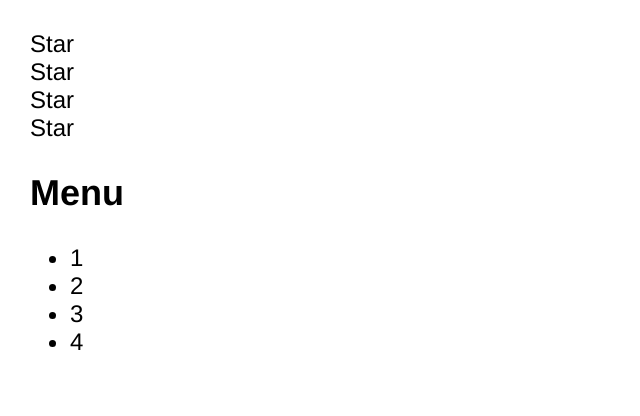
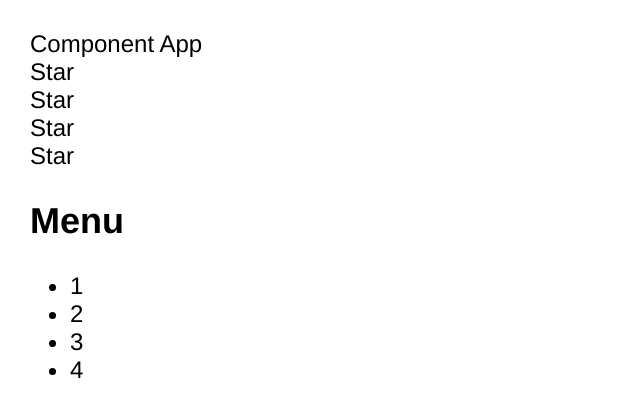
Before and after one commit to Lelik7777/react-kabzda, a React (Create React App) app: page / in a window 1280 px wide. Shown: the top 416 px of the page, without its empty margins (0-640 px from the left). Built offline with nearby package versions, Linux system fonts and the light colour scheme.

Commit message:
add react-kabzda 02

```diff
--- a/src/App.tsx
+++ b/src/App.tsx
@@ -1,10 +1,12 @@
 import React from 'react';
 import './App.css';
+import {log} from 'util';
 
 function App() {
+    console.log('App rendering')
     return (
         <div className="App">
-
+            <TitleApp/>
             <Rating/>
             <According/>
         </div>
@@ -12,6 +14,8 @@ function App() {
 }
 
 function Rating() {
+
+    console.log('Rating rendering')
     return (
         <div>
             <Star/>
@@ -23,23 +27,46 @@ function Rating() {
 }
 
 function Star() {
+
+    console.log('Star rendering')
     return (
         <div>Star</div>
     )
 }
 
+function TitleApp() {
+    console.log('TitleApp rendering')
+    return <>Component App</>
+
+}
+
 function According() {
+    console.log('According rendering')
     return (
         <div>
-            <h2>Menu</h2>
+            <TitleAccording/>
+            <BodyAccording/>
+        </div>
+    )
+}
+
+function TitleAccording() {
+    console.log('TitleAccording rendering')
+    return <h2>Menu</h2>
+}
+
+function BodyAccording() {
+    console.log('BodyAccording rendering')
+    return (
+        <div>
             <ul>
                 <li>1</li>
                 <li>2</li>
                 <li>3</li>
                 <li>4</li>
             </ul>
-        </div>
-    )
+
+        </div>)
 }
 
 export default App;
```
